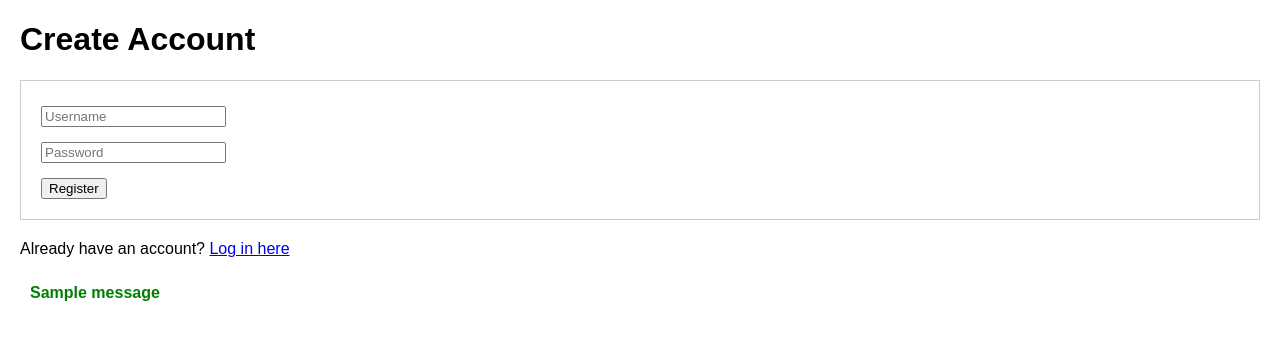
After one commit to ice-j/feverchart, a Flask app: page /register in a window 1280 px wide. The commit adds this page. Shown: the top 340 px of the page. Run offline with Flask 3, Linux system fonts and the light colour scheme; tables that the repository leaves empty hold one stand-in row (values such as "Sample post"); one stand-in notice (Sample message) is shown.

Commit message:
added user registration

```diff
--- a/app.py
+++ b/app.py
@@ -6,6 +6,7 @@ import os
 from flask_login import LoginManager, UserMixin, login_user, logout_user, login_required, current_user
 from datetime import timedelta
 from auth import admin_required
+from werkzeug.security import generate_password_hash, check_password_hash
 
 # Initialize Flask app
 app = Flask(__name__)
@@ -19,9 +20,16 @@ login_manager.login_view = 'login'
 class User(db.Model, UserMixin):
     id = db.Column(db.Integer, primary_key=True)
     username = db.Column(db.String(100), unique=True)
-    password = db.Column(db.String(100))
+    password_hash = db.Column(db.String(200))  # Renamed from 'password'
     role = db.Column(db.String(50), default='user')
     teams = db.relationship('Team', backref='creator', lazy=True)
+
+    # Add password hashing methods
+    def set_password(self, password):
+        self.password_hash = generate_password_hash(password)
+
+    def check_password(self, password):
+        return check_password_hash(self.password_hash, password)
 
 class Team(db.Model):
     id = db.Column(db.Integer, primary_key=True)
@@ -72,6 +80,47 @@ def index():
     else:
         teams = Team.query.filter_by(created_by=current_user.id).all()
     return render_template('index.html', teams=teams)
+
+@app.route('/register', methods=['GET', 'POST'])
+def register():
+    if request.method == 'POST':
+        username = request.form['username']
+        password = request.form['password']
+
+        existing_user = User.query.filter_by(username=username).first()
+        if existing_user:
+            flash("Username already exists.", "error")
+            return redirect(url_for('register'))
+
+        # Create user with hashed password
+        new_user = User(
+            username=username,
+            password_hash=generate_password_hash(password),  # Use password_hash
+            role='user'
+        )
+
+        db.session.add(new_user)
+        db.session.commit()
+        flash("Account created successfully!", "success")
+        return redirect(url_for('login'))
+
+    return render_template('register.html')
+
+@app.route('/login', methods=['GET', 'POST'])
+def login():
+    if request.method == 'POST':
+        username = request.form['username']
+        password = request.form['password']
+        user = User.query.filter_by(username=username).first()
+
+        if user and check_password_hash(user.password_hash, password):  # Check password_hash
+            login_user(user)
+            flash("Logged in successfully!", "success")
+            return redirect(url_for('index'))
+        else:
+            flash("Invalid username or password.", "error")
+
+    return render_template('login.html')
 
 @app.route('/add_team', methods=['POST'])
 @login_required
@@ -194,21 +243,6 @@ def delete_fever_data(data_id):
     flash("Fever chart data point deleted successfully.", "success")
     return redirect(f'/project/{project_id}')
 
-@app.route('/login', methods=['GET', 'POST'])
-def login():
-    if request.method == 'POST':
-        username = request.form['username']
-        password = request.form['password']
-        user = User.query.filter_by(username=username).first()
-
-        if user and user.password == password:  # Simple password check (use hashing in production)
-            login_user(user)
-            flash("Logged in successfully!", "success")
-            return redirect(url_for('index'))
-        else:
-            flash("Invalid username or password.", "error")
-
-    return render_template('login.html')
 
 @app.route('/logout')
 @login_required
--- a/templates/login.html
+++ b/templates/login.html
@@ -11,6 +11,7 @@
         <label>Password:</label>
         <input type="password" name="password" required><br>
         <button type="submit">Login</button>
+        <p>Don't have an account? <a href="{{ url_for('register') }}">Register here</a></p>
     </form>
 
     {% with messages = get_flashed_messages(with_categories=true) %}
--- /dev/null
+++ b/templates/register.html
@@ -0,0 +1,26 @@
+<!DOCTYPE html>
+<html>
+<head>
+    <title>Register</title>
+    <link rel="stylesheet" href="{{ url_for('static', filename='style.css') }}">
+</head>
+<body>
+    <h1>Create Account</h1>
+    <form action="{{ url_for('register') }}" method="POST">
+        <input type="text" name="username" placeholder="Username" required>
+        <input type="password" name="password" placeholder="Password" required>
+        <button type="submit">Register</button>
+    </form>
+    <p>Already have an account? <a href="{{ url_for('login') }}">Log in here</a></p>
+
+    {% with messages = get_flashed_messages(with_categories=true) %}
+        {% if messages %}
+            <ul class="flashed-messages">
+                {% for category, message in messages %}
+                    <li class="{{ category }}">{{ message }}</li>
+                {% endfor %}
+            </ul>
+        {% endif %}
+    {% endwith %}
+</body>
+</html>
```
Also changed, not shown: instance/fever.db.
